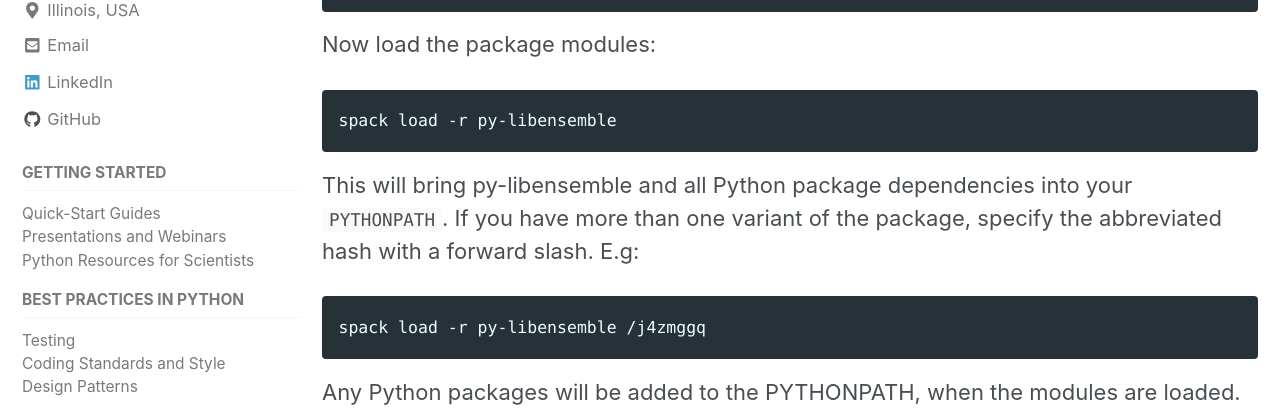
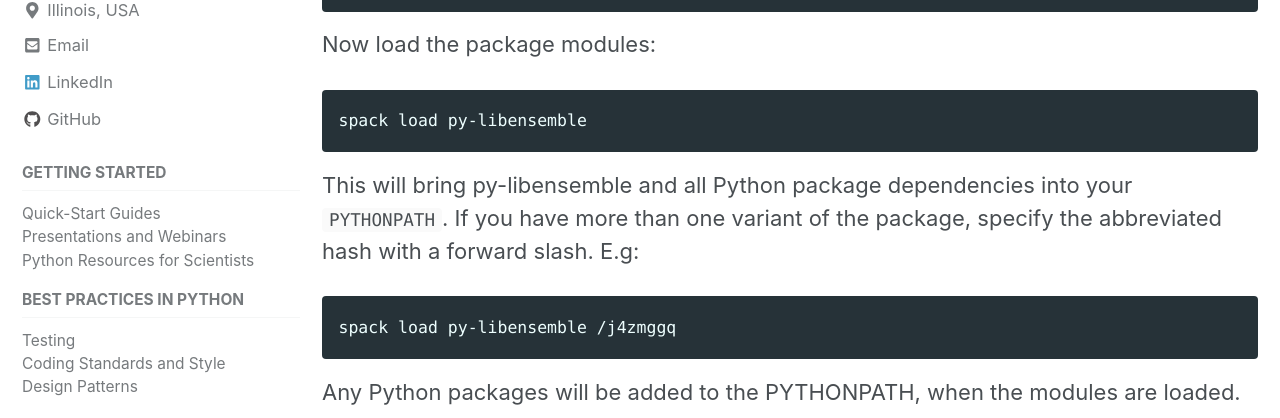
Before and after one commit to betterscientificsoftware/python-for-hpc, a Jekyll site: the page built from _posts/2020-06-24-python-packages-and-spack.md, in a window 1280 px wide and 900 px high, scrolled down 1033 px. Shown: the part 149-567 px from the top of the window. Built offline with Jekyll 4.4.1, drawn with Linux system fonts in a browser that asks for light colours; cached includes are drawn as plain includes; nearby versions of some CDN libraries; comment, search, counter and statistics services are not loaded; a style sheet for code colours, icons or effects is not loaded.

```diff
--- a/_posts/2020-06-24-python-packages-and-spack.md
+++ b/_posts/2020-06-24-python-packages-and-spack.md
@@ -35,11 +35,11 @@ Having installed your package, you can recursively load your modules with one co
 
 Now load the package modules:
 
-    spack load -r py-libensemble
+    spack load py-libensemble
 
 This will bring py-libensemble and all Python package dependencies into your `PYTHONPATH`. If you have more than one variant of the package, specify the abbreviated hash with a forward slash. E.g:
 
-    spack load -r py-libensemble /j4zmggq
+    spack load py-libensemble /j4zmggq
 
 Any Python packages will be added to the PYTHONPATH, when the modules are loaded.
 
```
